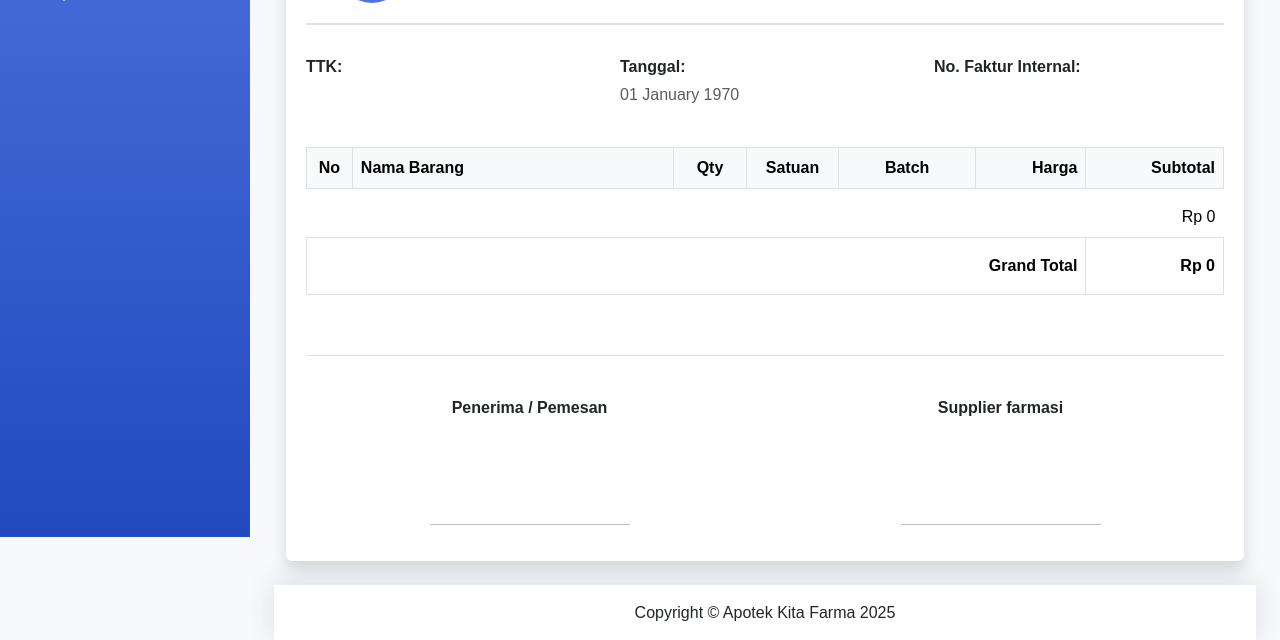
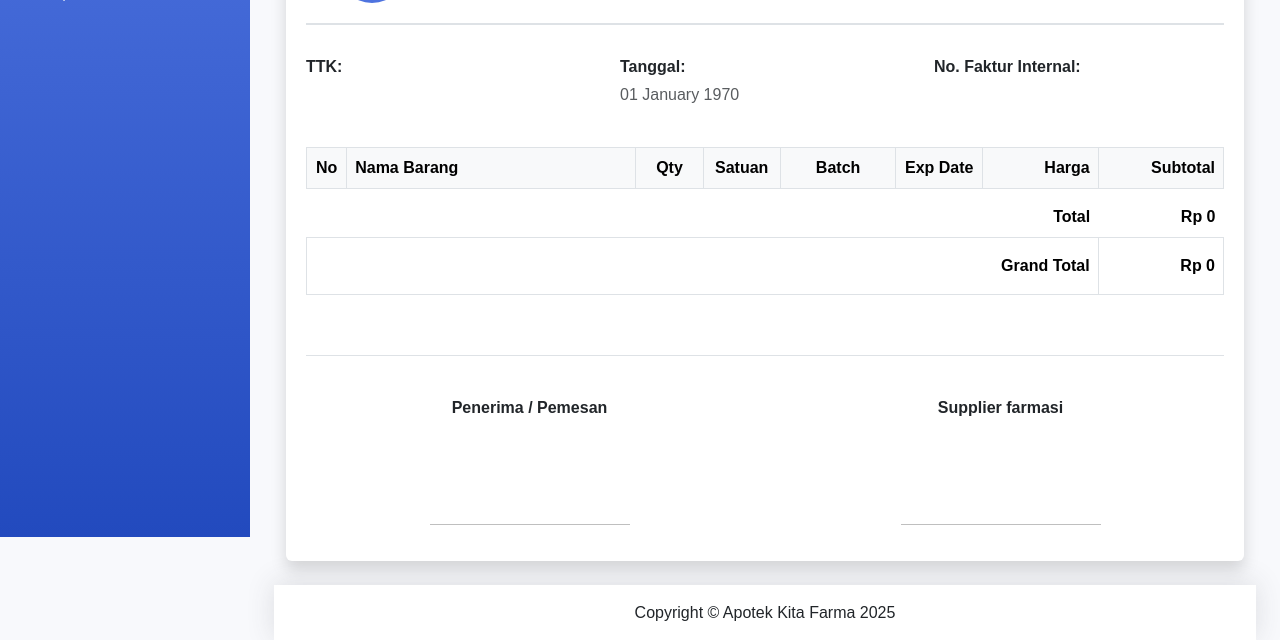
Before and after one commit to NaufalNurFahriza/Apotik_Project, a CodeIgniter 4 app: template app/Views/transaksi_pembelian/faktur.php in a window 1280 px wide. Shown: the part 263-903 px from the top of the page. Run offline with PHP 8.4 and a stand-in for CodeIgniter, Linux system fonts and the light colour scheme; the template is opened without the code that fills it, so the values that code supplies are empty; some libraries are stand-ins or nearby versions.

Commit message:
Commit pertama dari VS Code

```diff
--- a/app/Views/transaksi_pembelian/faktur.php
+++ b/app/Views/transaksi_pembelian/faktur.php
@@ -89,13 +89,14 @@
             <table class="table invoice-table mb-0">
                 <thead>
                     <tr>
-                        <th class="text-center" style="width: 5%;">No</th>
-                        <th style="width: 35%;">Nama Barang</th>
-                        <th class="text-center" style="width: 8%;">Qty</th>
-                        <th class="text-center" style="width: 10%;">Satuan</th>
-                        <th class="text-center" style="width: 15%;">Batch</th>
+                        <th class="text-center" style="width: 4%;">No</th>
+                        <th style="width: 30%;">Nama Barang</th>
+                        <th class="text-center" style="width: 7%;">Qty</th>
+                        <th class="text-center" style="width: 8%;">Satuan</th>
+                        <th class="text-center" style="width: 12%;">Batch</th>
+                        <th class="text-center" style="width: 9%;">Exp Date</th>
                         <th class="text-end" style="width: 12%;">Harga</th>
-                        <th class="text-end" style="width: 15%;">Subtotal</th>
+                        <th class="text-end" style="width: 13%;">Subtotal</th>
                     </tr>
                 </thead>
                 <tbody>
@@ -111,10 +112,12 @@
                             <td class="text-center"><?= $d['satuan'] ?? 'tablet'; ?></td>
                             <td class="text-center">
                                 <small>
-                                    <?= $d['nomor_batch'] ?? '-'; ?><br>
-                                    <span class="text-muted">
-                                        <?= isset($d['expired_date']) ? date('m/Y', strtotime($d['expired_date'])) : '-'; ?>
-                                    </span>
+                                    <?= $d['nomor_batch'] ?? '-'; ?>
+                                </small>
+                            </td>
+                            <td class="text-center">
+                                <small class="text-muted">
+                                    <?= isset($d['expired_date']) ? date('m/Y', strtotime($d['expired_date'])) : '-'; ?>
                                 </small>
                             </td>
                             <td class="text-end">Rp <?= number_format($d['harga_beli'], 0, ',', '.'); ?></td>
@@ -123,18 +126,27 @@
                     <?php endforeach; ?>
                 </tbody>
                 <tfoot>
+                    <?php
+                    // Calculate correct total from detail items
+                    $calculated_total = 0;
+                    foreach ($detail as $d) {
+                        $calculated_total += ($d['qty'] * $d['harga_beli']);
+                    }
+                    ?>
                     <tr>
-                        <td colspan="6" class="text-end font-weight-bold border-0 pt-3"></td>
+                        <td colspan="7" class="text-end font-weight-bold border-0 pt-3">
+                            <strong>Total</strong>
+                        </td>
                         <td class="text-end font-weight-bold border-0 pt-3">
-                            Rp <?= number_format($transaksi['total'], 0, ',', '.'); ?>
+                            <strong>Rp <?= number_format($calculated_total, 0, ',', '.'); ?></strong>
                         </td>
                     </tr>
                     <tr class="total-section">
-                        <td colspan="6" class="text-end font-weight-bold py-3">
+                        <td colspan="7" class="text-end font-weight-bold py-3">
                             <strong>Grand Total</strong>
                         </td>
                         <td class="text-end font-weight-bold py-3">
-                            <strong>Rp <?= number_format($transaksi['total'], 0, ',', '.'); ?></strong>
+                            <strong>Rp <?= number_format($calculated_total, 0, ',', '.'); ?></strong>
                         </td>
                     </tr>
                 </tfoot>
```
Also changed, not shown: app/Views/user/index.php (+1 -24 lines).
